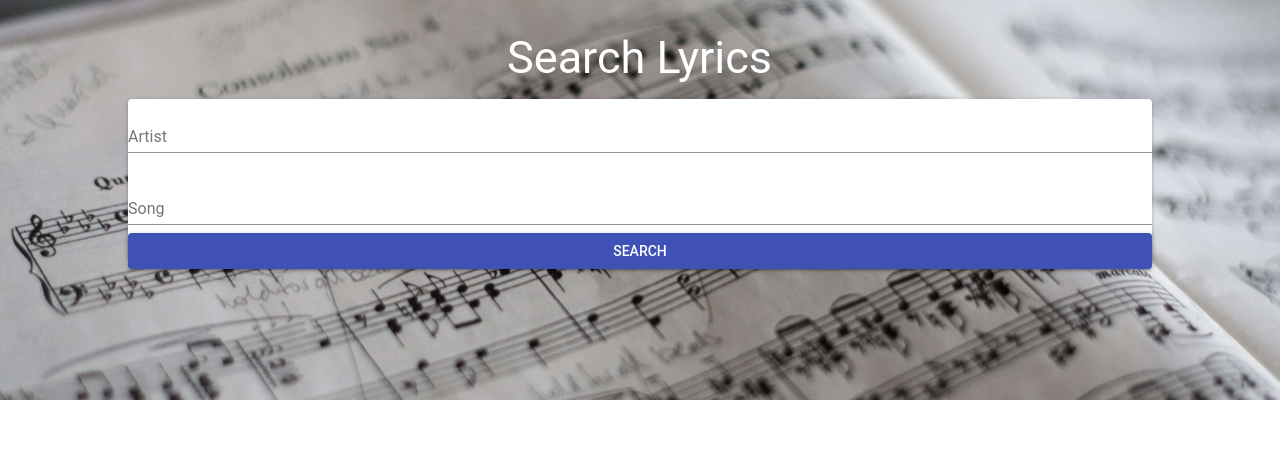
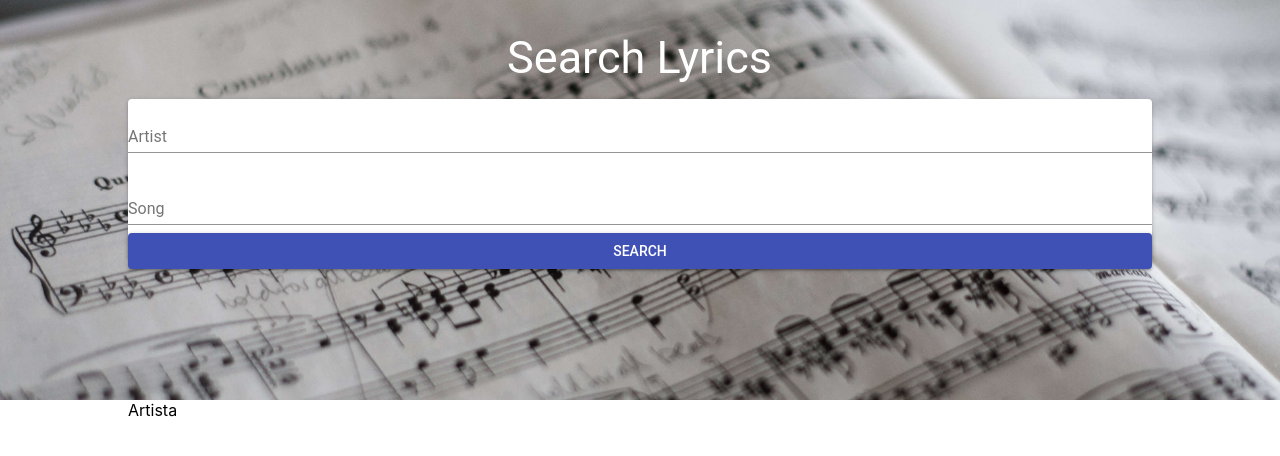
Before and after one commit to Treisy/music-lyrics, a React (Create React App) app: page / in a window 1280 px wide. Shown: the top 456 px of the page. Built offline with nearby package versions, Linux system fonts and the light colour scheme.

Commit message:
Show API lyric result

```diff
--- a/src/App.js
+++ b/src/App.js
@@ -1,8 +1,25 @@
 import React, {useState, useEffect, Fragment} from 'react';
+import { makeStyles } from '@material-ui/styles';
 import axios from 'axios';
 import Form from './components/Form';
+import Song from './components/Song';
+
+const useStyles = makeStyles({
+  wrapper: {
+    display: 'flex',
+    margin: '0 auto',
+    width: '80%'
+  },
+  artistWrapper: {
+    width: '50%'
+  },
+  songWrapper: {
+    width: '50%'
+  }
+});
 
 function App() {
+  const classes = useStyles();
 
   // Use useState with 3 states
   const [artist, addArtist] = useState('');
@@ -11,10 +28,11 @@ function App() {
 
   // Read from API lyrics
   const readAPIlyric = async search => {
+
     const {artist, song} = search;
     const URL = `https://api.lyrics.ovh/v1/${artist}/${song}`;
 
-    // Read API
+    // Read url API
     const result = await axios(URL);
 
     // Save lyric in state
@@ -24,6 +42,13 @@ function App() {
   return (
     <Fragment>
       <Form readAPIlyric={readAPIlyric}/>
+
+      <div className={classes.wrapper}>
+        <div className={classes.artistWrapper}>Artista</div>
+        <div className={classes.songWrapper}>
+          <Song lyric={lyric}/>
+        </div>
+      </div>
     </Fragment>
   )
 }
--- /dev/null
+++ b/src/components/Song.js
@@ -0,0 +1,30 @@
+import React, {Fragment} from 'react';
+import { makeStyles } from '@material-ui/styles';
+
+const useStyles = makeStyles({
+    lyric: {
+        whiteSpace: 'pre-wrap'
+    },
+    title: {
+        borderBottom: '3px solid #EB6864',
+        marginBottom: '2rem',
+        paddingBottom: '10px'
+    }
+})
+
+
+function Song({lyric}) {
+    const classes = useStyles();
+
+    if(lyric.length === 0) return null;
+
+    return (
+        <Fragment>
+            <h2 className={classes.title}>Lyric Song</h2>
+            <p className={classes.lyric}>{lyric}</p>
+        </Fragment>
+
+    )
+}
+
+export default Song;
```
